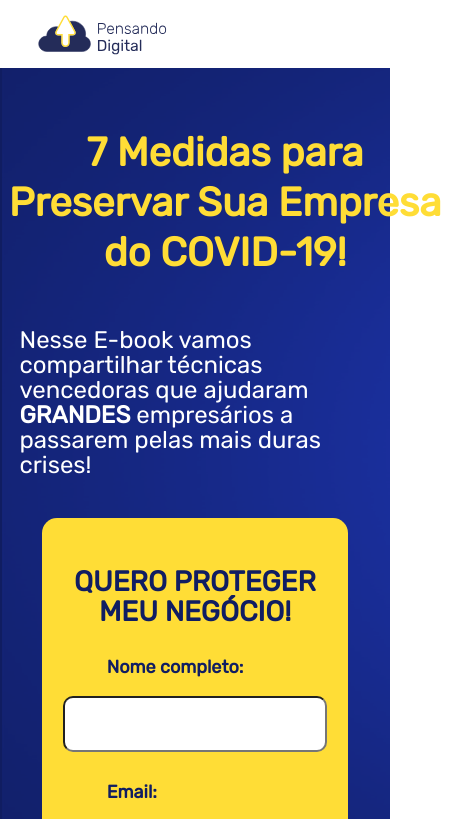
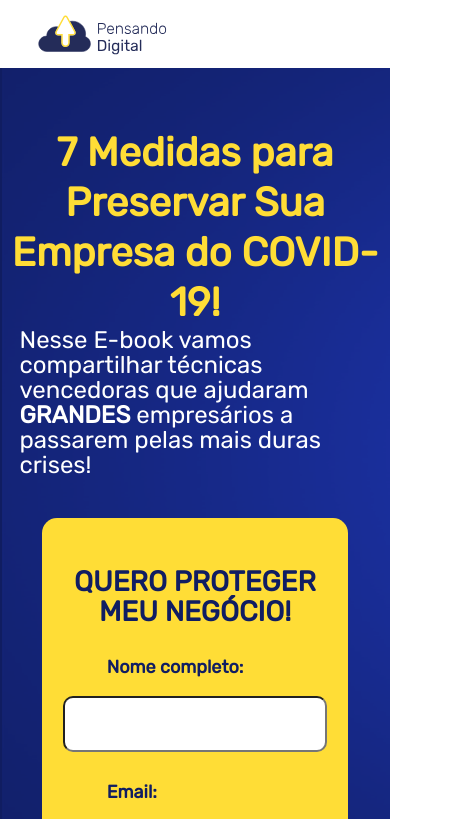
Before and after one commit to glaubermag/ebook-landing-page, a React (Create React App) app: page / in a window 390 px wide. Shown: the top 819 px of the page, 450 px wide, since content can reach past the window. Built offline with nearby package versions, Linux system fonts and the light colour scheme.

Commit message:
Update style.css

```diff
--- a/src/components/style.css
+++ b/src/components/style.css
@@ -208,7 +208,7 @@ margin-right: 15%;
         margin: auto;
         margin-top: 60px;
         margin-bottom: 80px;
-        width: 450px;
+        width: 380px;
         height: 3em;
         }
 
```
